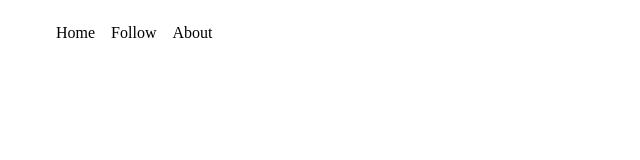
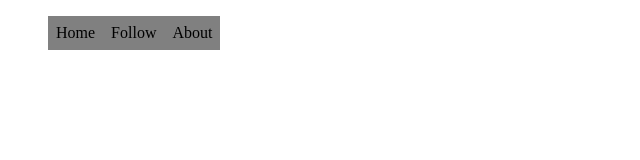
Before and after one commit to binhcoders/binhcoders.github.io, a plain HTML site: page index.html in a window 1280 px wide. Shown: the whole page, without its empty margins (0-640 px from the left). Drawn offline with Linux system fonts and the light colour scheme.

Commit message:
Update style.css

```diff
--- a/style.css
+++ b/style.css
@@ -1,3 +1,2 @@
 p{margin:auto;color:red}
-li{float:left;display:block;list-style-type:none;padding:8px;}
-ul{background:gray;}
+li{float:left;display:block;list-style-type:none;padding:8px;background:gray;}
```
